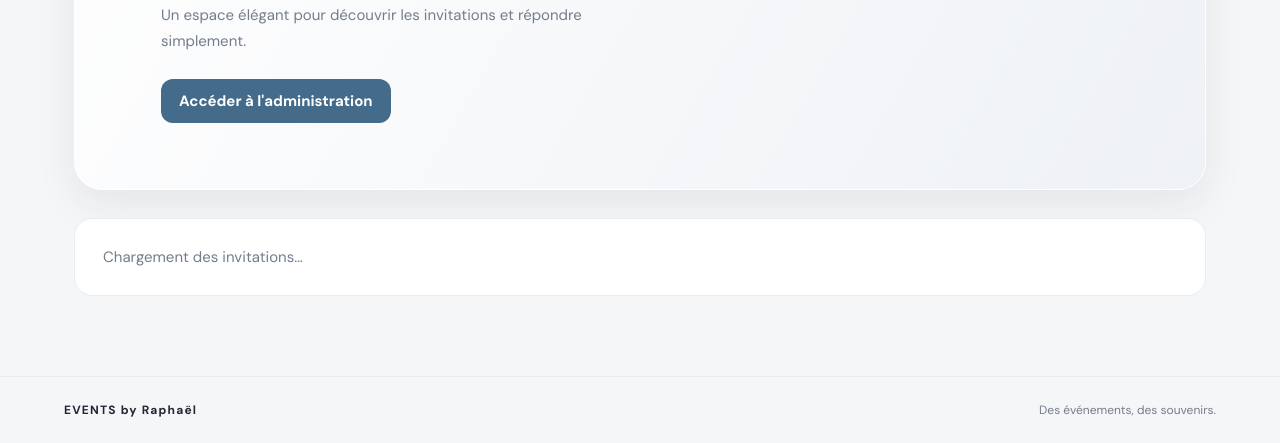
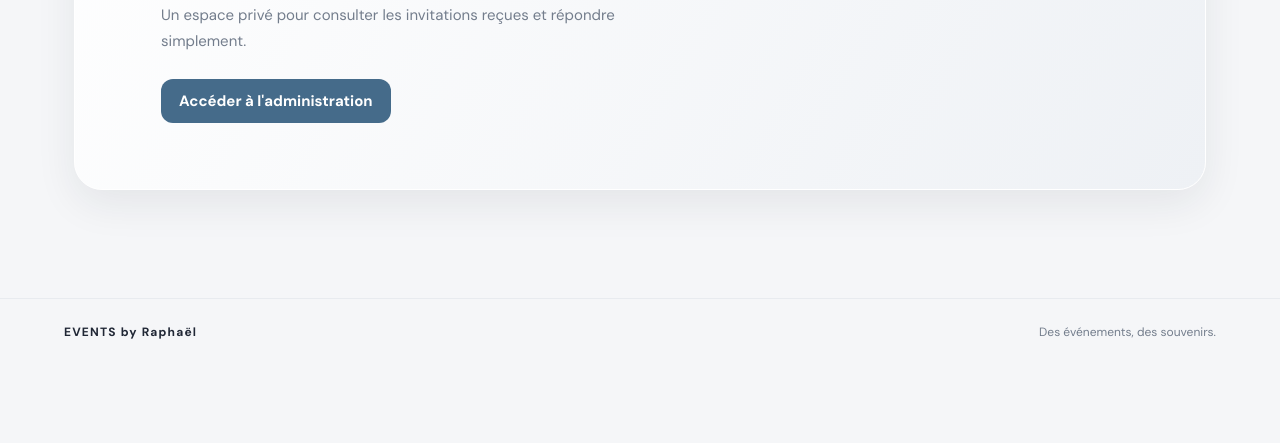
Before and after one commit to raphaelmoreno7-creator/events-by-raphael-v2-Copier, a plain HTML site: page index.html in a window 1280 px wide. Shown: the part 380-823 px from the top of the page. After the commit the page ends 800 px from the top, so only its background shows below. Drawn offline with nearby package versions, Linux system fonts and the light colour scheme.

Commit message:
Update invitation text for clarity

```diff
--- a/index.html
+++ b/index.html
@@ -27,16 +27,13 @@
       <div class="hero">
         <div class="eyebrow">INVITATIONS & ÉVÉNEMENTS</div>
         <h1>Les beaux moments<br><span>commencent ici.</span></h1>
-        <p>Un espace élégant pour découvrir les invitations et répondre simplement.</p>
+        <p>Un espace privé pour consulter les invitations reçues et répondre simplement.</p>
         <a class="btn btn-primary" href="#admin">Accéder à l'administration</a>
-      </div>
-      <div id="publicEventList" class="public-grid" aria-live="polite">
-        <div class="loading-card">Chargement des invitations…</div>
       </div>
     </section>
 
     <section id="invitationView" class="invitation-shell hidden">
-      <button class="text-button" id="backHomeBtn">← Retour aux invitations</button>
+      <button class="text-button" id="backHomeBtn">← Retour à l'accueil</button>
       <article id="invitationCard" class="invitation-card">
         <div id="invitationCover" class="invitation-cover">
           <div class="eyebrow" id="inviteEyebrow">VOUS ÊTES INVITÉ(E)</div>
```
